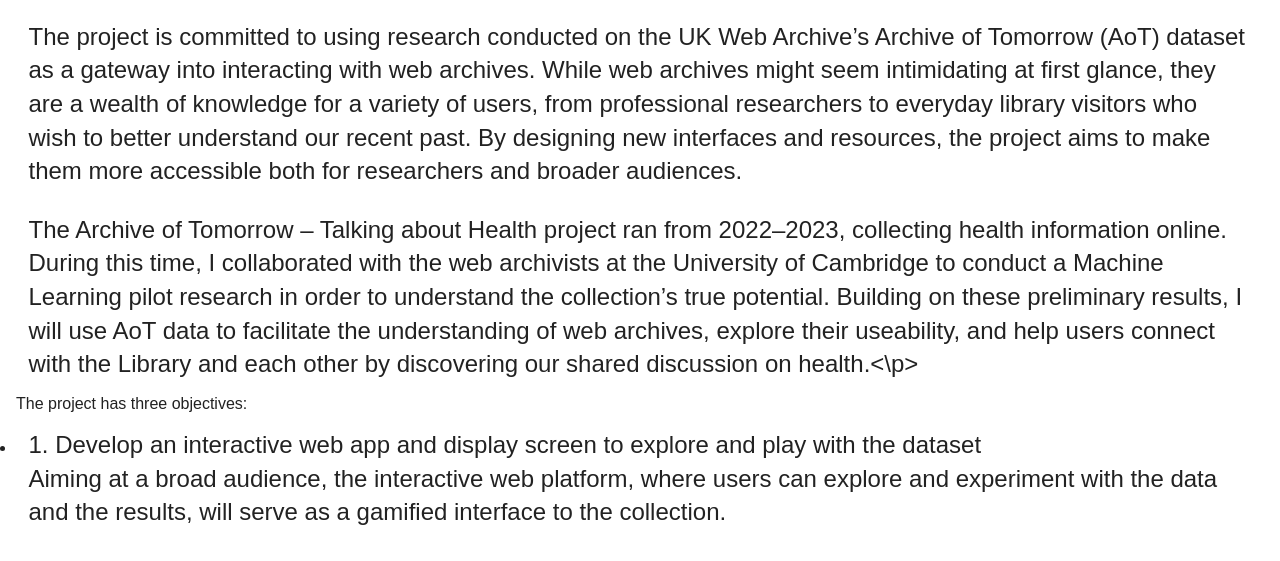
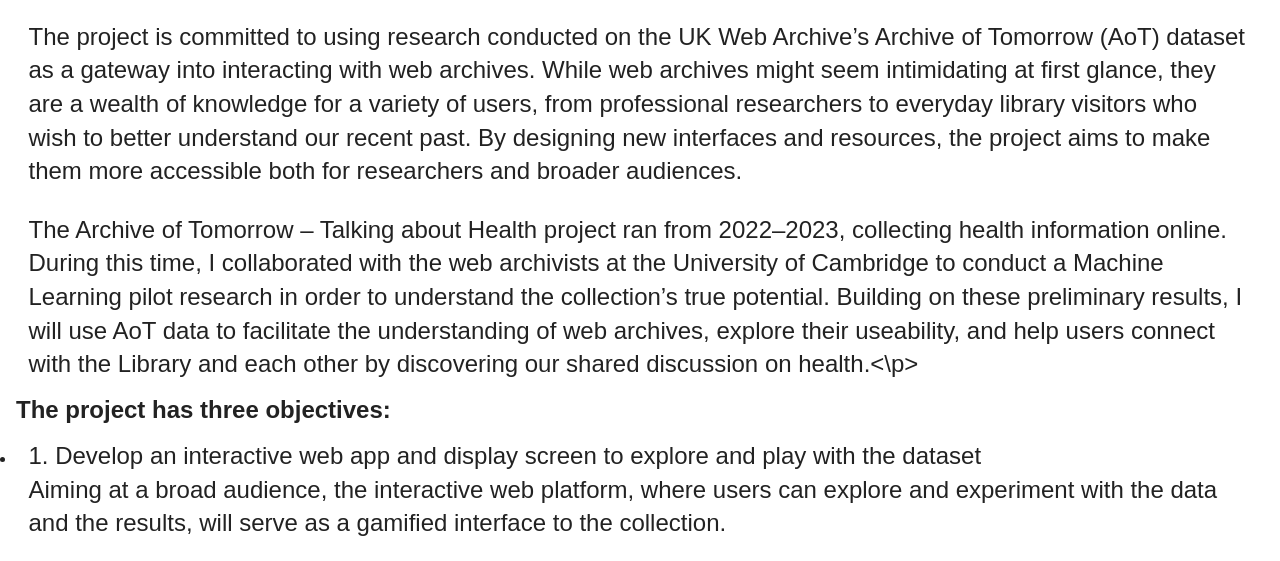
Before and after one commit to aurigandrea/AoTNLS, a website built with Parcel: page research.html in a window 1280 px wide. Shown: the part 159-720 px from the top of the page. Built offline with nearby package versions, Linux system fonts and the light colour scheme.

Commit message:
Update research.html

```diff
--- a/research.html
+++ b/research.html
@@ -32,7 +32,7 @@
 
 <p>The Archive of Tomorrow – Talking about Health project ran from 2022–2023, collecting health information online. During this time, I collaborated with the web archivists at the University of Cambridge to conduct a Machine Learning pilot research in order to understand the collection’s true potential. Building on these preliminary results, I will use AoT data to facilitate the understanding of web archives, explore their useability, and help users connect with the Library and each other by discovering our shared discussion on health.<\p>
 
-<ul><h2></h2>The project has three objectives:</h2>
+<ul><h2>The project has three objectives:</h2>
 
 <li><p>1. Develop an interactive web app and display screen to explore and play with the dataset<br>
 
```
